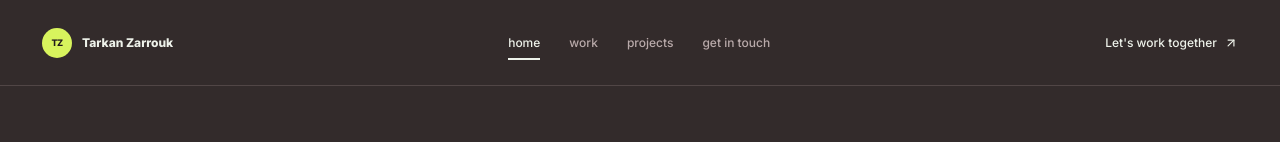
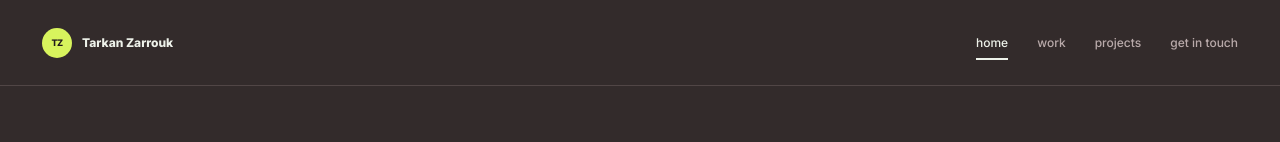
Before and after one commit to Tarkan-Zarrouk/Portfolio-Final, a Next.js app: page / in a window 1280 px wide. Shown: the top 142 px of the page. Built offline with nearby package versions, Linux system fonts and the light colour scheme.

Commit message:
style: simplify header navigation

```diff
--- a/src/components/Header.jsx
+++ b/src/components/Header.jsx
@@ -1,4 +1,4 @@
-import { ArrowUpRight, Menu, X } from "lucide-react";
+import { Menu, X } from "lucide-react";
 
 export default function Header({ menuOpen, navHidden, activeSection, onMenuToggle, onCloseMenu }) {
   return (
@@ -16,7 +16,6 @@ export default function Header({ menuOpen, navHidden, activeSection, onMenuToggl
           return <a className={activeSection === section ? "active" : ""} href={`#${section}`} key={section} onClick={onCloseMenu}>{label}</a>;
         })}
       </nav>
-      <a className="header-availability" href="#contact">Let&apos;s work together <ArrowUpRight size={14} /></a>
     </header>
   );
 }
```
